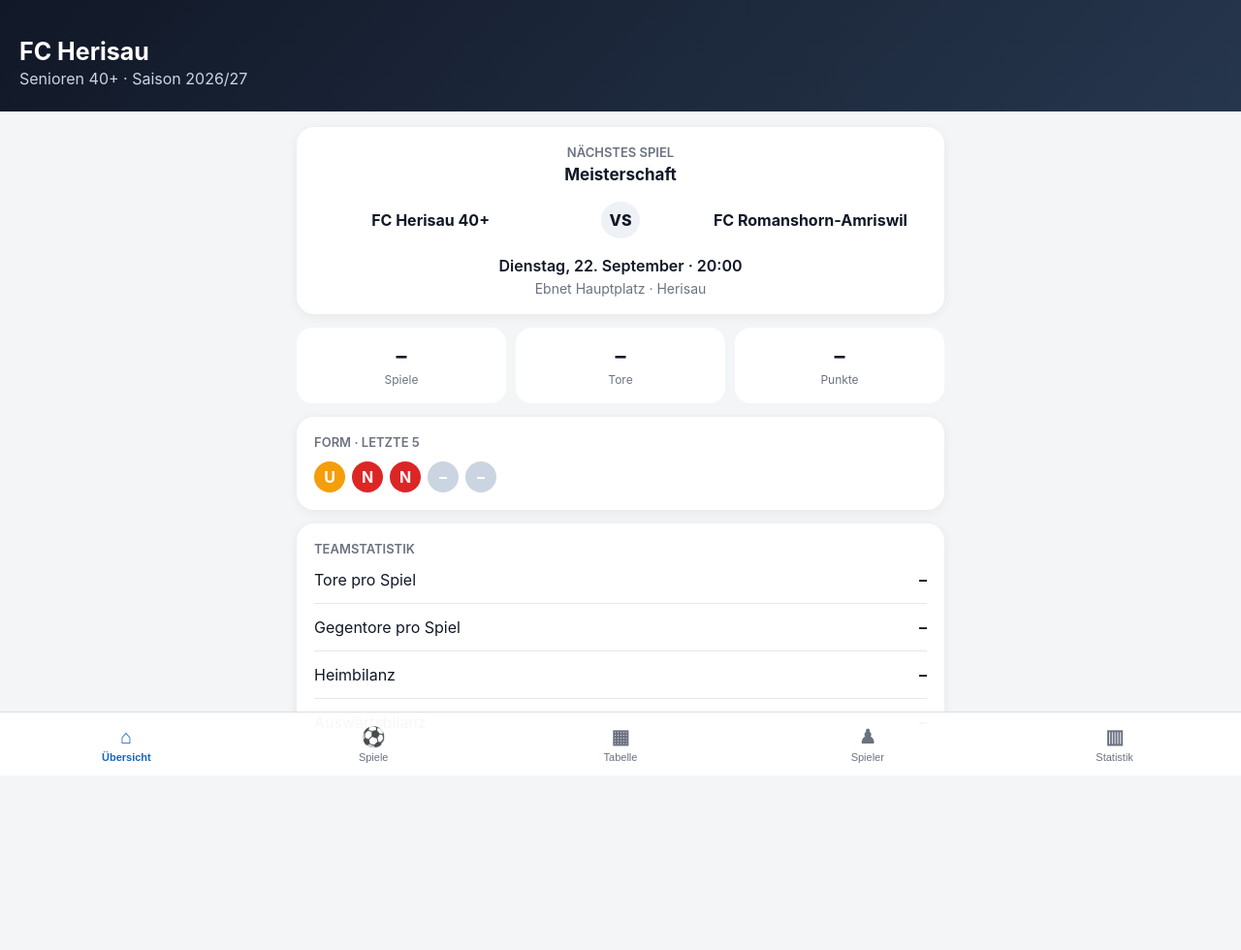
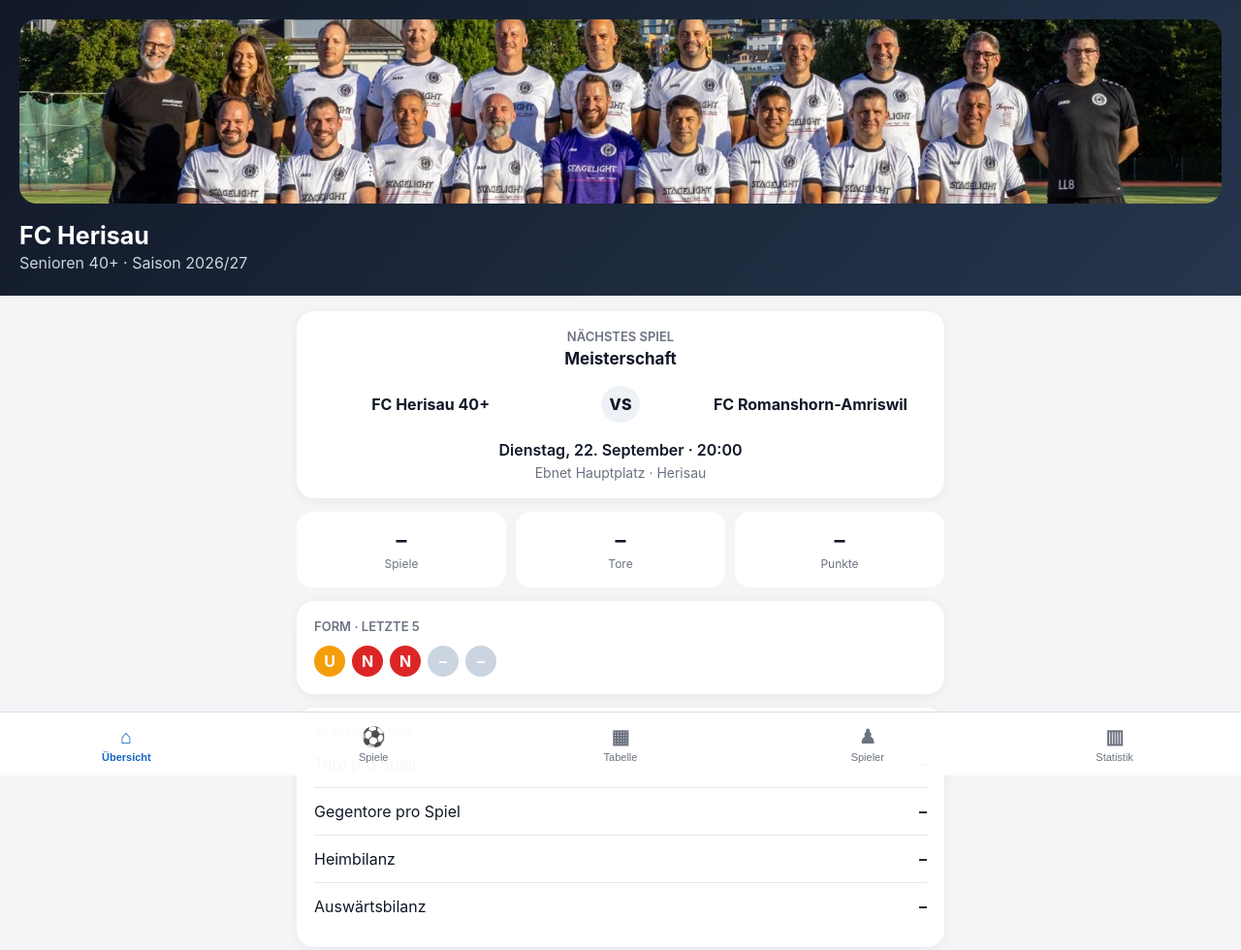
Before and after one commit to dennisfrick-lab/fc-herisau-40-, a website: page public/index.html in a window 1280 px wide. Shown: the whole page at 97% size. Before the commit the page ends 907 px from the top, so only its background shows below. Drawn offline with Linux system fonts and the light colour scheme.

Commit message:
Update index.html

```diff
--- a/public/index.html
+++ b/public/index.html
@@ -242,7 +242,7 @@ h2.section-title{
 <body>
 
 <header class="hero">
-  <img src="team.jpg" class="team-photo" id="teamPhoto" alt="FC Herisau Senioren 40+">
+  <img src="db875038-88d5-4f02-9acb-69a4f9a12dbe.jpeg" class="team-photo" id="teamPhoto" alt="FC Herisau Senioren 40+">
   <h1>FC Herisau</h1>
   <p>Senioren 40+ · Saison 2026/27</p>
 </header>
```
